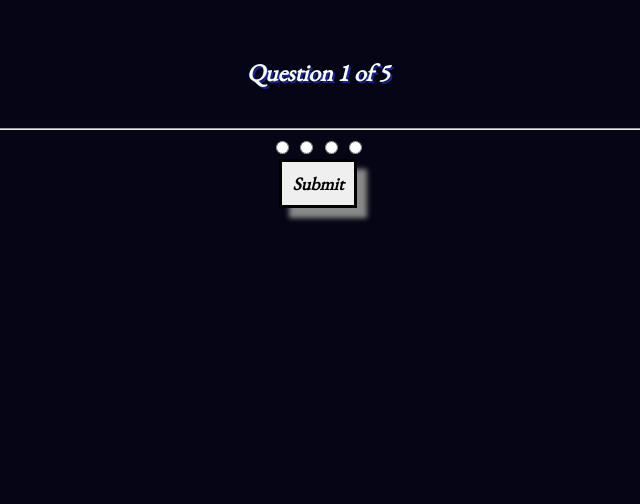
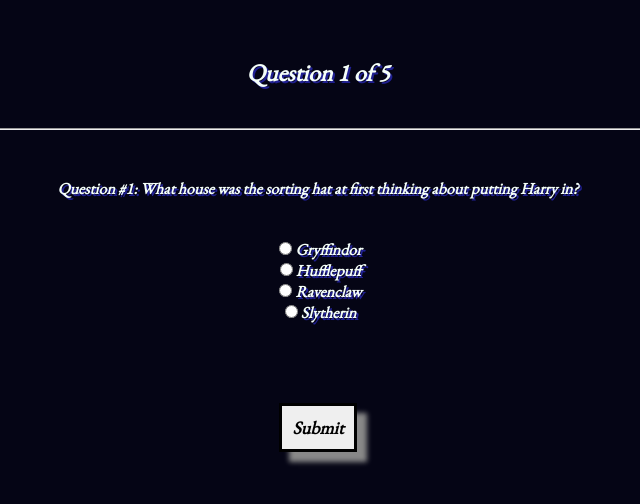
Before and after one commit to jbthamil1493/quiz-app, a plain HTML site: page index.html in a window 1280 px wide. Both pictures are taken after a click on the button "Play Game". Shown: the part 74-578 px from the top of the page, without its empty margins (322-962 px from the left). Drawn offline with nearby package versions, Linux system fonts and the light colour scheme.

Commit message:
Commit index.html

```diff
--- a/css/style.css
+++ b/css/style.css
@@ -11,7 +11,7 @@ body {
 
 }
 
-h1, h2 {
+h1, h2, div, li {
 	font-weight: bold;
 	font-style: italic;
 	padding: 20px;
@@ -37,5 +37,4 @@ h1, h2 {
 
 li {
 	list-style: none;
-	display: i
 }
--- a/index.html
+++ b/index.html
@@ -25,13 +25,14 @@
 		<h1 class="main"><strong>Harry Potter Quiz</strong></h1>
 		<h2 class="main">Question <span id="count">1</span> of 5</h2>
 		<hr />
-		<div class="question">
-		</div>
-		<div class="answerChoices">
-			<input type="radio"/>
-			<input type="radio"/>
-			<input type="radio"/>
-			<input type="radio"/>
+		<div class="question_wrapper">
+			<div class="question">Question #1: What house was the sorting hat at first thinking about putting Harry in?</div>
+			<div class="answerChoices">
+				<input type="radio" name="option" class="option" value="0"><span class="answer">Gryffindor</span><br />
+				<input type="radio" name="option" class="option" value="0"><span class="answer">Hufflepuff</span><br />
+				<input type="radio" name="option" class="option" value="0"><span class="answer">Ravenclaw</span><br />
+				<input type="radio" name="option" class="option" value="0"><span class="answer">Slytherin</span><br />
+			</div>
 		</div>
 		<div class="answerButton">
 			<div>
--- a/js/app.js
+++ b/js/app.js
@@ -3,22 +3,22 @@ $(document).ready(function() {
 
 	$(".feedback").hide();
 
-	var questionOne = {
-		question1: "What house was the sorting hat at first thinking about putting Harry in?",
+	var questions = [{
+		question: "What house was the sorting hat at first thinking about putting Harry in?",
 		choices: ["Gryffindor", "Hufflepuff", "Ravenclaw", "Slytherin"],
-		qnumber: 1,
-		correct: 4,
-		};
-	var questionTwo = {
-		question2: "Who was the wizard who was responsible for the deaths of Harry's parents?",
+		qn: 1,
+		correct: 3,
+		},
+		{
+		question: "Who was the wizard who was responsible for the deaths of Harry's parents?",
 		choices: ["Sirius Black", "Tom Riddle", "Peter Pettigrew", "Lucius Malfoy"],
-		qnumber: 2,
-		correct: 2,
-	}
+		qn: 2,
+		correct: 1,
+	}];
 
 	var numberCorrect = 0;
 
-	var currentQuestion = 0;
+	var currentQuestion = 1;
 
 	$("#play").click(function() {
 		$(".game").show();
@@ -26,9 +26,9 @@ $(document).ready(function() {
 	});
 
 	$("#submit").click(function() {
-		var answer = $("input").val();
 		$(".game").hide();
 		$(".feedback").show();
+		playGame();
 	});
 
 	$("#nextQuestion").click(function() {
@@ -36,4 +36,16 @@ $(document).ready(function() {
 		$(".game").show();
 	});
 
+	function playGame() {
+		if (currentQuestion < questions.length) {
+			if ($("input:checked").val() === questions[currentQuestion].answer) {
+				numberCorrect++;
+				$("ul.feedbackAnswer").append("<li>You are correct!</li>");
+			}
+			else {
+				$("ul.feedbackAnswer").append("<li>You are incorrect!</li>");
+			}
+		}
+	}
+
 });
```
